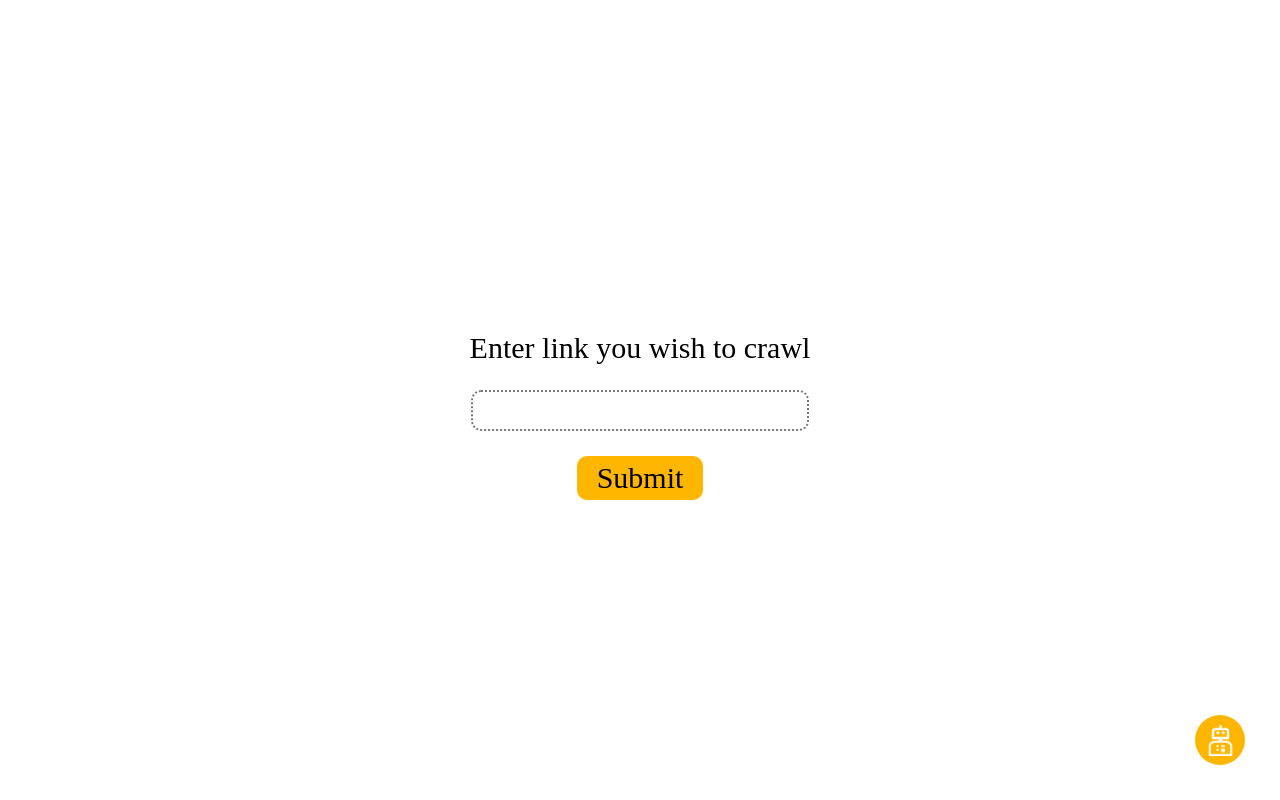
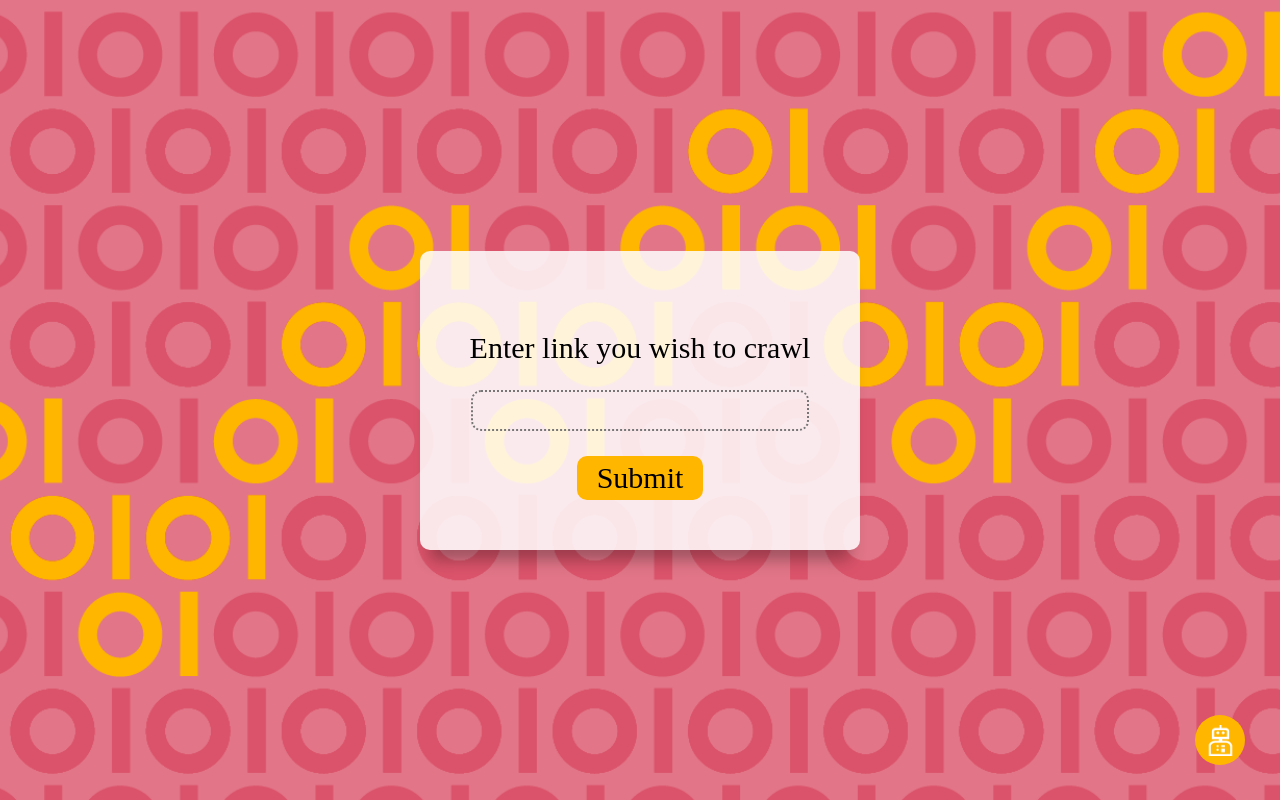
Before and after one commit to aaradhyas210/GPTChatBot, a React (Create React App) app: page / in a window 1280 px wide. Built offline with nearby package versions, Linux system fonts and the light colour scheme.

Commit message:
UI Changes

```diff
--- a/src/App.css
+++ b/src/App.css
@@ -4,6 +4,10 @@
 	justify-content: center;
 	align-items: center;
 	min-height: 100vh;
+	background-image: url(/public/PwC_Geom_36.png);
+	background-repeat: no-repeat;
+	background-size: cover;
+	background-position: center;
 }
 
 .App p {
@@ -16,6 +20,13 @@
 	font-size: 20px !important;
 }
 
+.Container {
+	background-color: rgba(255, 255, 255, 0.85);
+	padding: 50px;
+	border-radius: 10px;
+	box-shadow: 0px 20px 15px -10px rgba(0, 0, 0, 0.3);
+}
+
 .App input {
 	border-style: dotted;
 	width: 320px;
@@ -23,6 +34,17 @@
 	padding: 7px;
 	border-radius: 10px;
 	margin-bottom: 25px;
+	background: none;
+}
+
+.App input:focus {
+	background-color: #ffffff;
+	outline-color: #ffb600;
+}
+
+.App input:hover {
+	background-color: #ffffff;
+	border-style: solid;
 }
 
 .AppButton {
@@ -30,14 +52,14 @@
 	font-size: 30px;
 	font-family: "ITC Charter Com";
 	border-radius: 10px;
-	background-color: #FFB600;
+	background-color: #ffb600;
 	border: none;
 	cursor: pointer;
 }
 
 .AppButton:hover {
 	opacity: 0.9;
-	background-color: #FFB600 !important;
+	background-color: #ffb600 !important;
 }
 
 .App-logo {
--- a/src/App.js
+++ b/src/App.js
@@ -2,6 +2,7 @@ import { useState } from "react";
 import "./App.css";
 import ChatBot from "./components/ChatBot/ChatBot";
 import CircularProgress from "@mui/material/CircularProgress";
+import { COLORS } from "./components/styleSpecs/Color";
 
 function App() {
 	const [loading, setLoading] = useState(false);
@@ -34,7 +35,7 @@ function App() {
 
 	return (
 		<div className="App">
-      <div>
+			<div className="Container">
 				<p>Enter link you wish to crawl</p>
 				<input onChange={(e) => setCrawlUrl(e.target.value)} type="string" />
 				<div>
@@ -44,7 +45,7 @@ function App() {
 				</div>
 				{loading && (
 					<div className="Line">
-            <CircularProgress style={{ color: "#eb8c00" }} />
+						<CircularProgress style={{ color: COLORS.primary }} />
 					</div>
 				)}
 				{crawlSuccess && (
--- a/src/components/ChatBot/ChatBot.js
+++ b/src/components/ChatBot/ChatBot.js
@@ -4,6 +4,7 @@ import CloseIcon from "@mui/icons-material/Close";
 import { IconButton, TextareaAutosize, styled } from "@mui/material";
 import SendTimeExtensionIcon from "@mui/icons-material/SendTimeExtension";
 import SendIcon from "@mui/icons-material/Send";
+import { COLORS } from "../styleSpecs/Color";
 
 const ChatBot = () => {
 	const [showChatWindow, setShowChatWindow] = useState(false);
@@ -109,21 +110,18 @@ const ChatBot = () => {
 								<ChatBubbleWrapper
 									className={
 										chat.sender === "client" ? "ClientChat" : "BotChat"
-                  }
-                >
+									}>
 									<ChatBubbleSection
 										className={
 											chat.sender === "client" ? "ClientChat" : "BotChat"
-                    }
-                  >
+										}>
 										<IdentifierText>
 											{chat.sender === "client" ? "You" : "ChatBot"}
 										</IdentifierText>
 										<ChatBubble
 											className={
 												chat.sender === "client" ? "ClientChat" : "BotChat"
-                      }
-                    >
+											}>
 											{chat.message}
 										</ChatBubble>
 									</ChatBubbleSection>
@@ -155,7 +153,7 @@ const ChatBot = () => {
 							placeholder="Enter your message..."
 						/>
 						<SendButton onClick={() => addNewChat(messageValue)}>
-              <SendIcon sx={{ color: "#FFB600", fontSize: "30px" }} />
+							<SendIcon sx={{ color: COLORS.primary, fontSize: "30px" }} />
 						</SendButton>
 					</MessageSection>
 				</ChatBotWindow>
@@ -171,10 +169,10 @@ const ChatBotIcon = styled(IconButton)({
 	zIndex: 1000,
 	width: "50px",
 	height: "50px",
-  backgroundColor: "#FFB600",
+	backgroundColor: COLORS.primary,
 	"&:hover": {
 		opacity: 0.8,
-    backgroundColor: "#FFB600",
+		backgroundColor: COLORS.primary,
 	},
 });
 
@@ -203,7 +201,7 @@ const ChatBotWindow = styled("div")({
 
 const HeaderSection = styled("div")({
 	height: "70px",
-  backgroundColor: "#FFB600",
+	backgroundColor: COLORS.primary,
 	borderRadius: "10px 10px 0px 0px",
 	display: "flex",
 	alignItems: "center",
@@ -311,7 +309,7 @@ const ChatBubble = styled("div")({
 	textAlign: "left",
 	whiteSpace: "pre-wrap",
 	"&.BotChat": {
-    backgroundColor: "#FFB600",
+		backgroundColor: COLORS.primary,
 		color: "rgb(0, 0, 0, 0.7)",
 		borderRadius: "5px 20px 20px 20px",
 	},
@@ -339,7 +337,7 @@ const MessageInput = styled(TextareaAutosize)({
 	backgroundColor: "#FFFFFF",
 	borderRadius: "10px",
 	resize: "none",
-  borderColor: "#FFB600",
+	borderColor: COLORS.primary,
 	borderStyle: "dashed",
 	"&:focus": {
 		outline: "none",
--- /dev/null
+++ b/src/components/styleSpecs/Color.js
@@ -0,0 +1,4 @@
+export const COLORS = {
+	primary: "#FFB600",
+	secondary: "#EB8C00",
+};
```
Also changed, not shown: public/PwC_Geom_36.png (renamed from public/PwC_Geom_Illus_RGB_36.png). Lines whose indentation alone changed are shown as unchanged.
